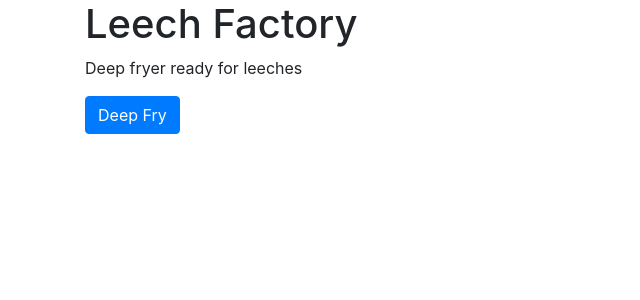
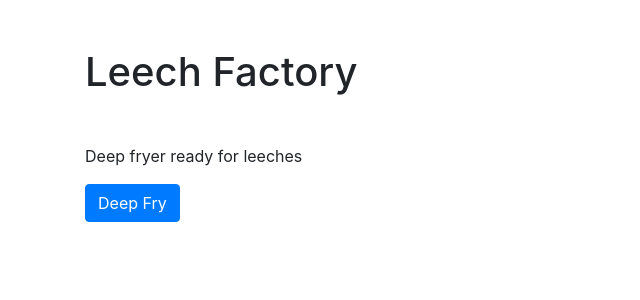
Before and after one commit to Softwire/cakes-and-ladders, a React (Create React App) app: page / in a window 1280 px wide. Shown: the top 300 px of the page, without its empty margins (0-640 px from the left). Built offline with nearby package versions, Linux system fonts and the light colour scheme.

Commit message:
Add styles

```diff
--- a/src/leech-deepfryer.js
+++ b/src/leech-deepfryer.js
@@ -37,10 +37,10 @@ class LeechDeepFryer extends Component {
     render() {
         return (
             <div className="container">
-                <div className="row">
+                <div className="row mt-5">
                     <div className="col">
                         <h1>Leech Factory</h1>
-                        <p>{this.state.message}</p>
+                        <p className="mt-5">{this.state.message}</p>
                         <button type="button" className={"btn " + this.state.buttonStyle} onClick={this.startDeepFry}>Deep Fry</button>
                     </div>
                 </div>
```
